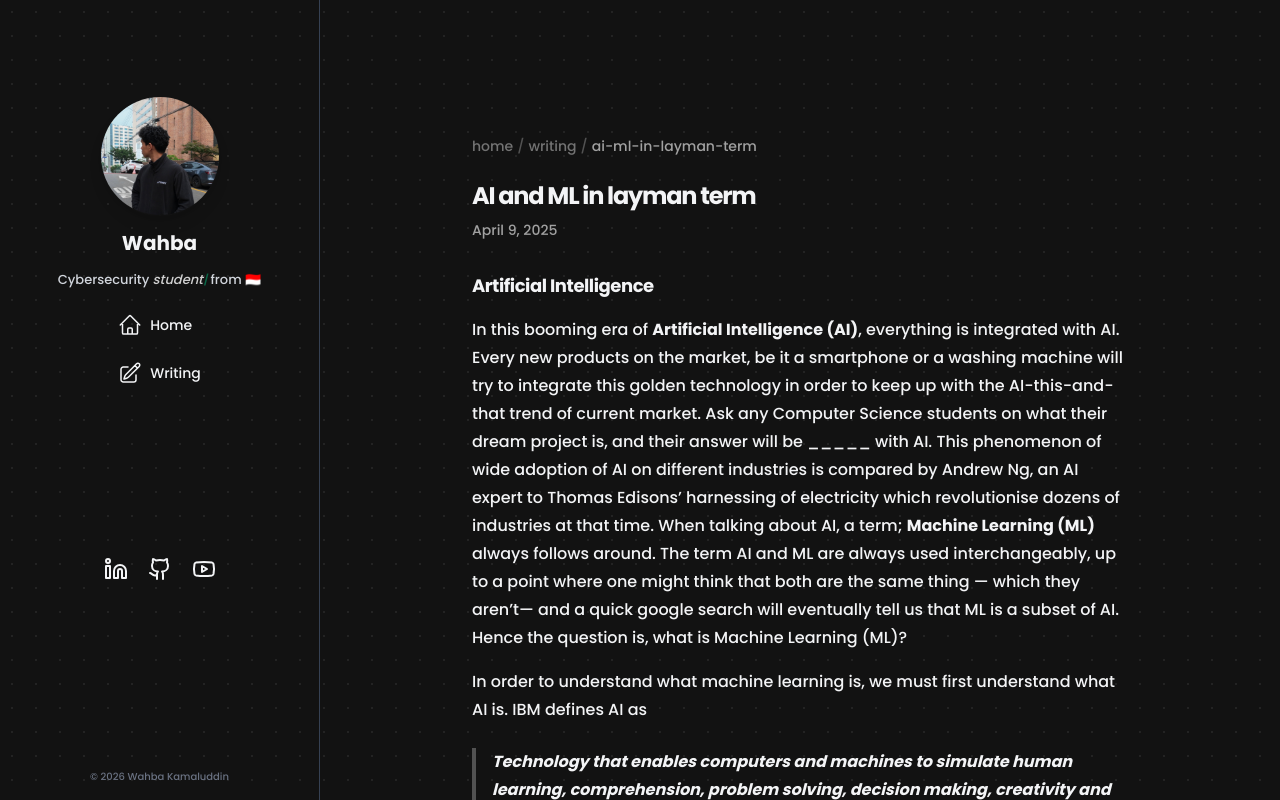
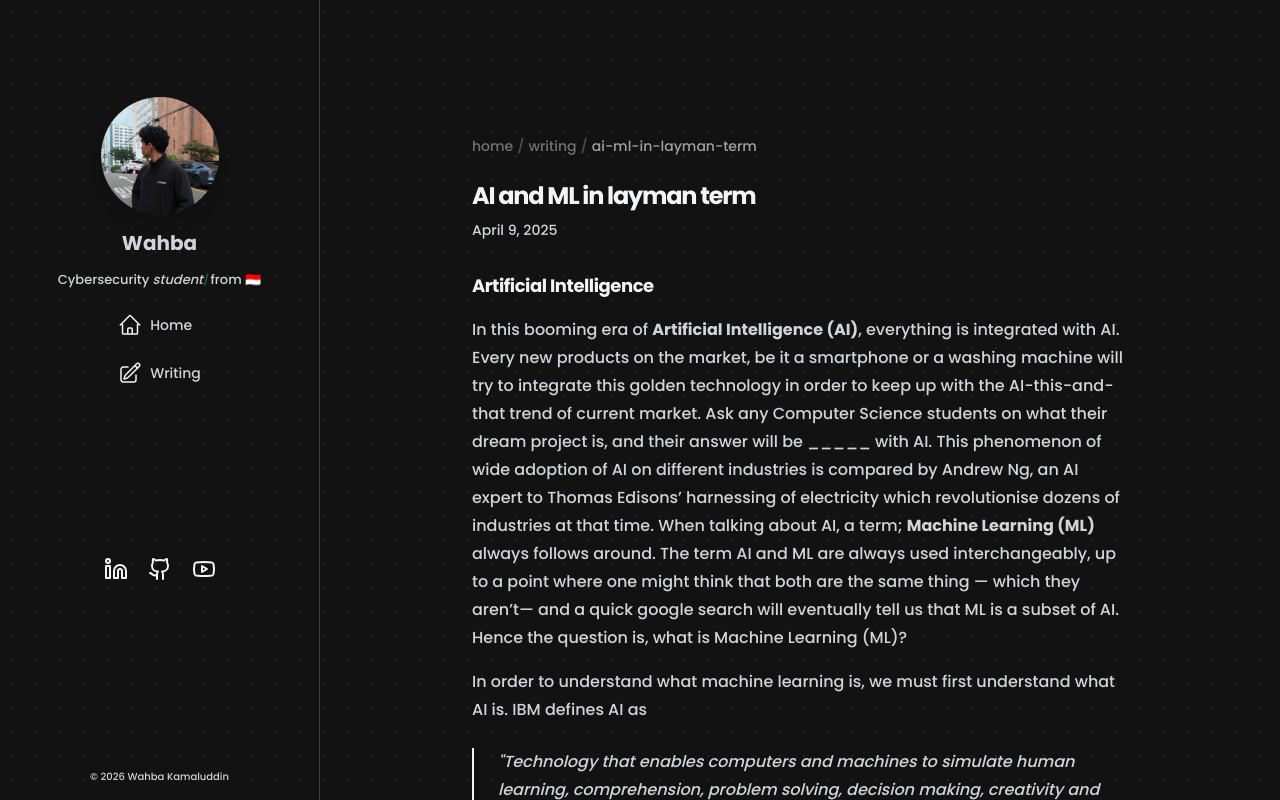
Before and after one commit to wahbakamaluddin/blog1, a Next.js app: page /writing/ai-ml-in-layman-term in a window 1280 px wide. Built offline with nearby package versions, Linux system fonts and the light colour scheme.

Commit message:
Make text smaller on smaller screen

```diff
--- a/src/components/writing/mdx.tsx
+++ b/src/components/writing/mdx.tsx
@@ -145,7 +145,7 @@ function paragraph(props: MDXRemoteProps) {
 function blockquote(props: MDXRemoteProps) {
   return (
     <blockquote
-      className="pl-4 border-l-4 border-neutral-300 dark:border-neutral-600 italic my-6"
+      className="mt-6 border-l-2 pl-6 italic"
       {...props}
     />
   )
--- a/src/content/writing/ai-ml-in-layman-term.mdx
+++ b/src/content/writing/ai-ml-in-layman-term.mdx
@@ -11,12 +11,12 @@ In this booming era of **Artificial Intelligence (AI)**, everything is integrate
 
 In order to understand what machine learning is, we must first understand what AI is. IBM defines AI as
 
-> **Technology that enables computers and machines to simulate human learning, comprehension, problem solving, decision making, creativity and autonomy.**
+> "Technology that enables computers and machines to simulate human learning, comprehension, problem solving, decision making, creativity and autonomy."
 >
 
  In a simpler term, just like artificial sweetener where the substance mimics the sweetness and taste of sugar; AI is a technology where a computer or machine mimics **human intelligence.** Human intelligence itself is defined by Brittanica as
 
-> **Mental quality that consists of the abilities to learn from experience, adapt to new situations, understand and handle abstract concepts, and use knowledge to manipulate [one](https://www.britannica.com/topic/human-being)’s [environment](https://www.merriam-webster.com/dictionary/environment)**.
+> "Mental quality that consists of the abilities to learn from experience, adapt to new situations, understand and handle abstract concepts, and use knowledge to manipulate [one](https://www.britannica.com/topic/human-being)’s [environment](https://www.merriam-webster.com/dictionary/environment)."
 >
 
 Basically, human intelligence is the ability to **learn** any kind of knowledge, and apply it in an appropriate manner.
@@ -25,7 +25,7 @@ Basically, human intelligence is the ability to **learn** any kind of knowledge,
 
 Now come the part where we’ll be introduced to Machine Learning. Remember that the goal of AI is to mimic human intelligence; in mimicking the ability-to-learn-any-kind-of-knowledge part of human intelligence, the domain is known as **Machine Learning (ML)**. ML is defined by IBM as
 
-> A **branch of AI and computer science that focuses on the using data and algorithms to enable AI to imitate the way that humans learn, gradually improving its accuracy**.
+> "A branch of AI and computer science that focuses on the using data and algorithms to enable AI to imitate the way that humans learn, gradually improving its accuracy."
 >
 
 Keep in mind that the whole idea of AI is to mimic human intelligence; same goes to ML, it try to mimic how human learn. There are a few types of machine learning algorithm, but 2 of the most well known are; Supervised and Unsupervised learning. And just like human, when we want to **learn**, we must have a **goal** on what we want to learn. To further understand this, let’s look at an example; Consider a setting: A teacher want to teach a student on how to **differentiate between a triangle and a rectangle:**
--- a/src/styles/globals.css
+++ b/src/styles/globals.css
@@ -33,3 +33,14 @@ body {
 .dark .dot-pattern {
   background-image: radial-gradient(rgba(255, 255, 255, 0.07) 1px, transparent 1px);
 }
+
+p {
+  color: #D1D5DB;
+}
+
+@media (max-width: 768px) {
+  p {
+    color: #D1D5DB;
+    font-size: 14px;
+  }
+}
```
Also changed, not shown: src/components/layout/title.tsx (added).
